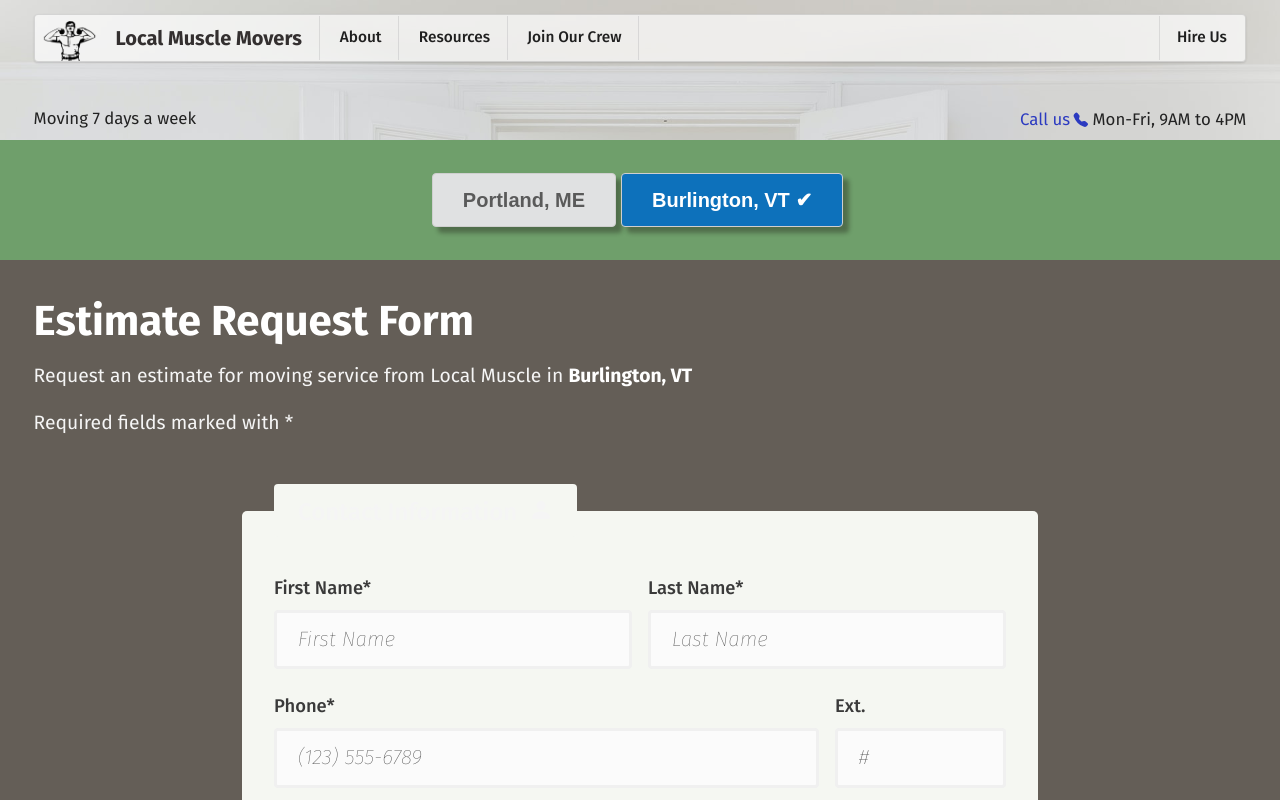
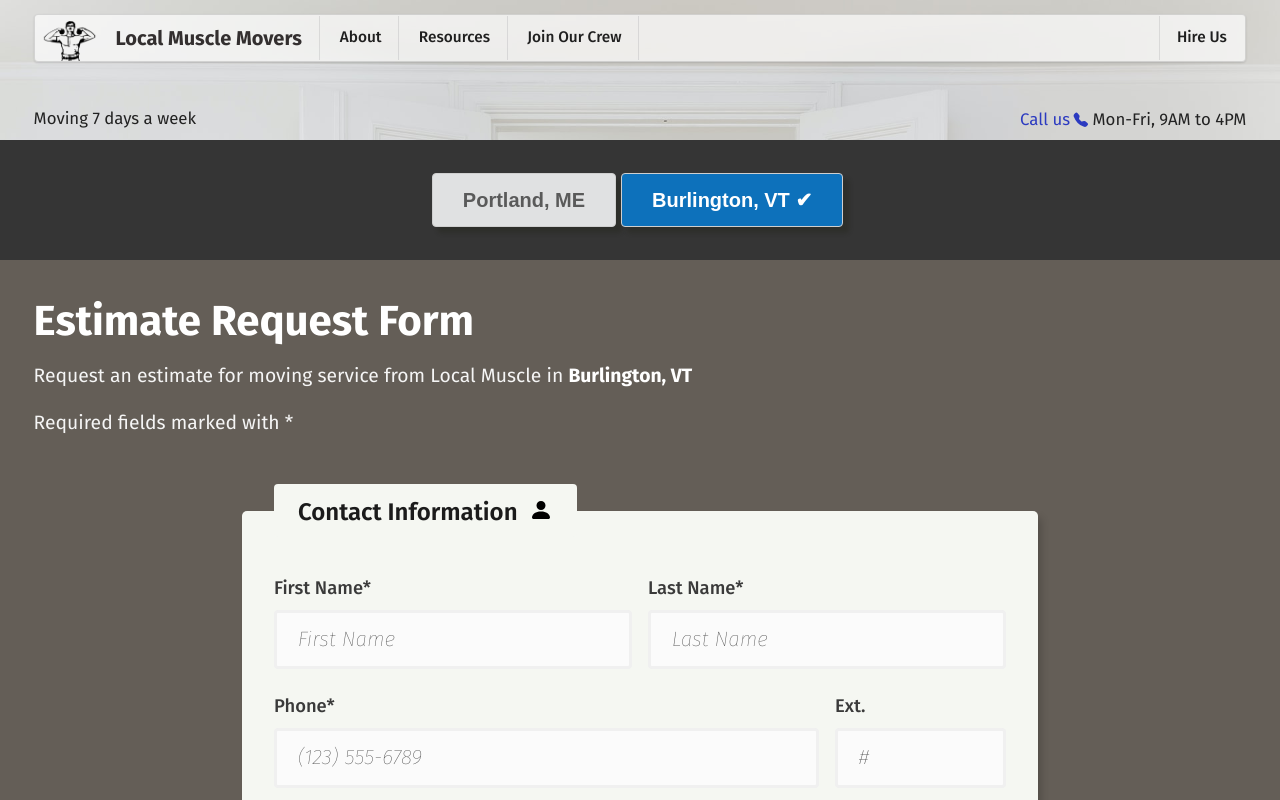
Before and after one commit to zqxyz/lmm-website, a React (Create React App) app: page /estimate in a window 1280 px wide. Both pictures are taken after a click on the button "Burlington, VT". Shown: the top 800 px of the page. Built offline with nearby package versions, Linux system fonts and the light colour scheme.

Commit message:
service type for VT, button aesthetic improvements

```diff
--- a/public/style/forms.css
+++ b/public/style/forms.css
@@ -1,13 +1,13 @@
 legend {
     font-size: 1.5em;
-    font-weight: 500 !important;
+    font-weight: 600 !important;
     background-color: rgb(245, 247, 242);
     -webkit-border-radius: 4px;
     -moz-border-radius: 4px;
     border-radius: 4px;
     padding: 0.5em 1em 0.5em 1em;
     margin-bottom: 1em;
-    color: rgb(27, 27, 27);
+    color: rgb(27, 27, 27) !important;
 }
 
 fieldset {
@@ -15,10 +15,17 @@ fieldset {
     -webkit-border-radius: 5px;
     -moz-border-radius: 5px;
     border-radius: 5px;
-    margin-bottom: 1.5em;
+    margin-bottom: 2em;
     border: transparent;
     color: whitesmoke;
     padding: 1em 2em 1em 2em;
+    -webkit-box-shadow: 5px 5px 8px -2px rgba(0,0,0,0.04);
+    box-shadow: 5px 5px 8px -2px rgba(0,0,0,0.04);
+}
+
+fieldset.dark {
+    -webkit-box-shadow: 5px 5px 8px -2px rgba(0, 0, 0, 0.2);
+    box-shadow: 5px 5px 8px -2px rgba(0, 0, 0, 0.2);
 }
 
 label, label:active, label:focus, label::selection {
@@ -45,7 +52,7 @@ input:focus, select:focus, textarea:focus {
     border: 3px solid white !important;
 }
 
-input[type="checkbox"] + label:hover {
+input[type="checkbox"]+label:hover {
     text-decoration: underline
 }
 
--- a/public/style/main.css
+++ b/public/style/main.css
@@ -175,7 +175,38 @@ h1 {
 
 .container button.pop:active a {
     color: rgb(228, 228, 228);
+}
 
+.container button.std {
+    -webkit-box-shadow: 4px 4px 4px 0px rgba(35, 37, 28, 0.2) !important;
+    box-shadow: 4px 4px 4px 0px rgba(35, 37, 28, 0.2) !important;
+    border: 1px solid rgb(207, 207, 207) !important;
+}
+
+
+.container button.std:hover {
+    border: 1px solid rgb(124, 124, 124) !important;
+}
+
+.container button.std:active {
+    -webkit-box-shadow: 2px 2px 2px 0px rgba(35, 37, 28, 0.1) !important;
+    box-shadow: 2px 2px 2px 0px rgba(35, 37, 28, 0.1) !important;
+    border: 1px solid rgb(155, 155, 155) !important;
+    position: relative;
+    top: 3px;
+    left: 3px
+}
+
+.field button.std {
+    margin-bottom: 1em !important;
+}
+
+.container button.std a {
+    color: white;
+}
+
+.container button.std:active a {
+    color: rgb(228, 228, 228);
 }
 
 .container p {
--- a/src/pages/Estimate.js
+++ b/src/pages/Estimate.js
@@ -33,7 +33,7 @@ const Estimate = () => {
   return (
     <>
       <Container
-        bgColor='rgb(111, 159, 107)'
+        bgColor='rgb(53, 53, 53)'
       >
         <center>
           <button
--- a/src/pages/EstimateForm/Burlington.js
+++ b/src/pages/EstimateForm/Burlington.js
@@ -2,6 +2,7 @@ import React from 'react';
 import mail from '../../mail';
 import Container from '../../components/Container';
 import Contact from './BurlingtonFieldsets/Contact';
+import ServiceType from './BurlingtonFieldsets/ServiceType';
 
 
 const Burlington = () => {
@@ -11,13 +12,31 @@ const Burlington = () => {
     Email: '',
     Phone: '',
     Phone2: '',
+    ServiceType: 'Moving',
     RepeatCustomer: false,
     MoveDate: '',
     Flexibility: null,
     Services: [],
-    Notes: '',
+    Notes: ''
+  });
 
-  });
+  const [complete, setComplete] = React.useState(false)
+
+  const validate = () => {
+    const emailRegex = /^([\w.%+-]+)@([\w-]+\.)+([\w]{2,})$/i
+    if (form.FirstName !== ''
+      && form.LastName !== ''
+      && form.PhoneNumber !== ''
+      && form.Email !== '') {
+      setComplete(emailRegex.test(form.Email))
+    } else { setComplete(false) }
+  }
+
+  const handleFormChange = (event) => {
+    const { name, value } = event.target
+    setForm(prevState => ({ ...prevState, [name]: value }))
+    validate()
+  }
 
   const handleSubmit = (event) => {
     event.preventDefault()
@@ -50,6 +69,11 @@ const Burlington = () => {
 
             <Contact
               form={form}
+              handleFormChange={handleFormChange}
+            />
+
+            <ServiceType
+              form={form}
               setForm={setForm}
             />
 
--- a/src/pages/EstimateForm/BurlingtonFieldsets/Contact.js
+++ b/src/pages/EstimateForm/BurlingtonFieldsets/Contact.js
@@ -16,12 +16,12 @@ const Contact = ({ form, handleFormChange }) => {
 
   return (
     <>
-      <fieldset>
+      <fieldset className="dark">
         <legend>
           Contact Information
           &nbsp;
           <svg xmlns="http://www.w3.org/2000/svg" width="24"
-            height="24" fill="currentColor" class="bi bi-person-fill"
+            height="24" fill="black" class="bi bi-person-fill"
             viewBox="0 0 16 16">
             <path d="M3 14s-1 0-1-1 1-4 6-4 6 3 6 4-1 1-1 1H3zm5-6a3
                   3 0 1 0 0-6 3 3 0 0 0 0 6z" />
--- a/src/pages/EstimateForm/PortlandFieldsets/ServiceType.js
+++ b/src/pages/EstimateForm/BurlingtonFieldsets/ServiceType.js
@@ -15,7 +15,7 @@ const ServiceType = ({ form, setForm }) => {
         Service Type
         &nbsp;
         <svg xmlns="http://www.w3.org/2000/svg" width="24"
-          height="24" fill="currentColor" class="bi bi-truck"
+          height="24" fill="black" class="bi bi-truck"
           viewBox="0 0 16 16">
           <path d="M0 3.5A1.5 1.5 0 0 1 1.5 2h9A1.5 1.5 0 0
           1 12 3.5V5h1.02a1.5 1.5 0 0 1 1.17.563l1.481 1.85a1.5
@@ -33,7 +33,7 @@ const ServiceType = ({ form, setForm }) => {
 
         <div className="field">
           <button
-            className={`ui button large pop${(form.ServiceType === 'Moving') ? ' blue' : ''}`}
+            className={`ui button large std${(form.ServiceType === 'Moving') ? ' blue' : ''}`}
             id="serviceMultiLocation"
             value='Moving'
             onClick={setServiceType}
@@ -43,7 +43,7 @@ const ServiceType = ({ form, setForm }) => {
           </button>
           <br />
           <button
-            className={`ui button large pop${(form.ServiceType === 'LoadingOnly') ? ' blue' : ''}`}
+            className={`ui button large std${(form.ServiceType === 'LoadingOnly') ? ' blue' : ''}`}
             id="serviceMultiLocation"
             value='LoadingOnly'
             onClick={setServiceType}
```
